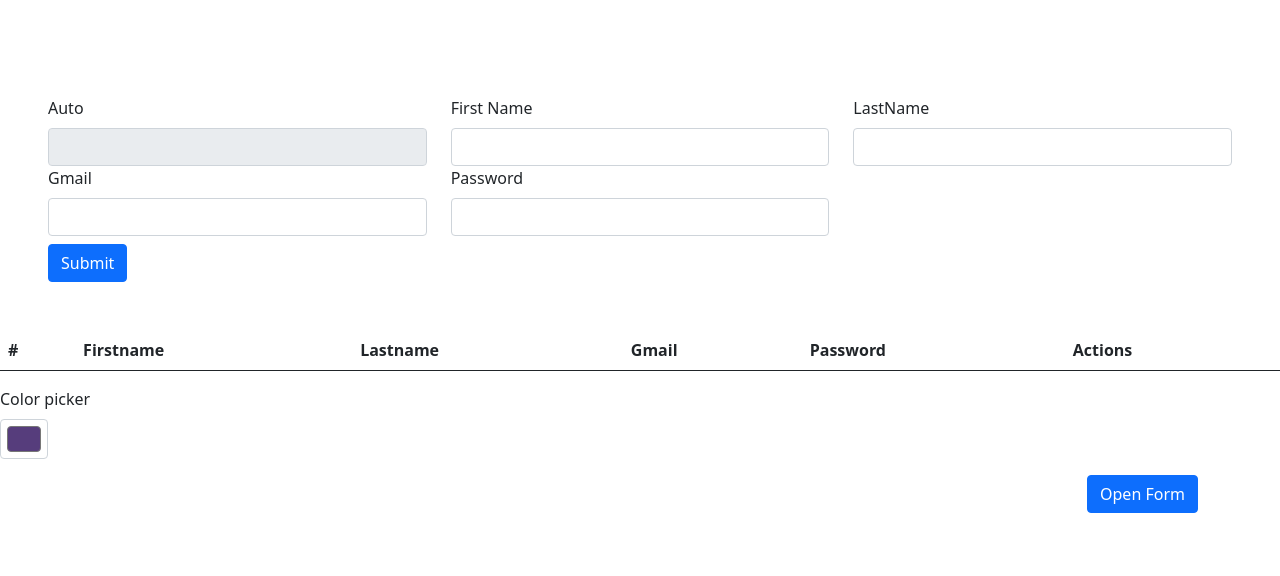
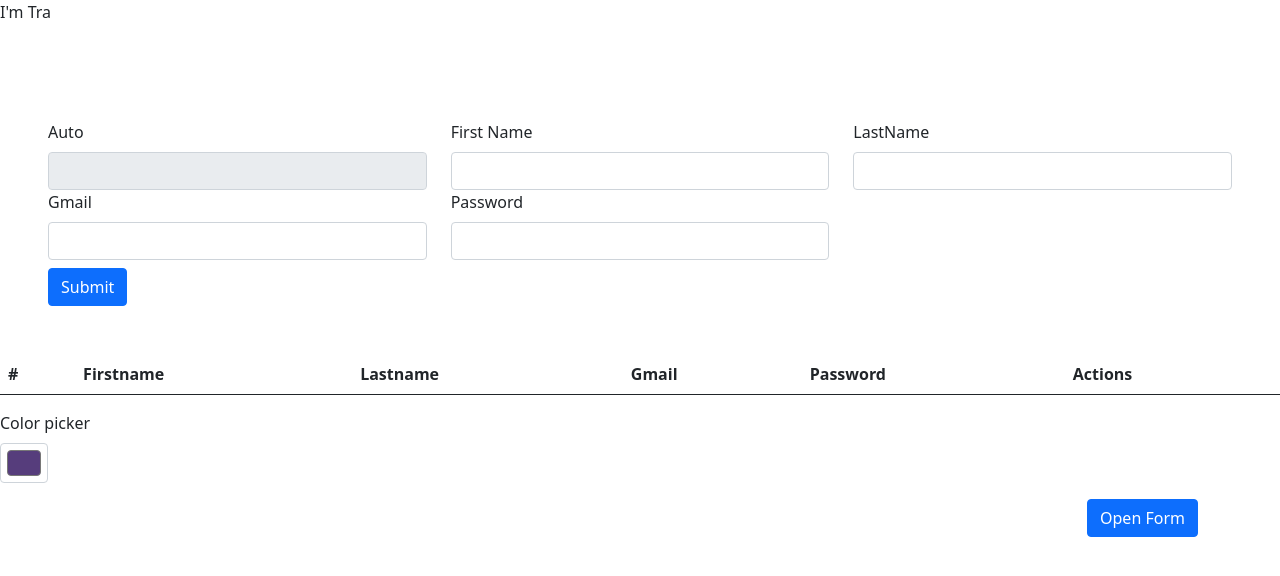
Before and after one commit to khomchetra/TeamWork, a plain HTML site: page index.html in a window 1280 px wide. Drawn offline with nearby package versions, Linux system fonts and the light colour scheme.

Commit message:
change file index.html

```diff
--- a/index.html
+++ b/index.html
@@ -69,7 +69,7 @@
     </style>
 </head>
 <body>
-
+<div>I'm Tra</div>
 
     <div class="mt-5 p-5">
     <form id="studentform" class="row  needs-validation"  novalidate>
```
